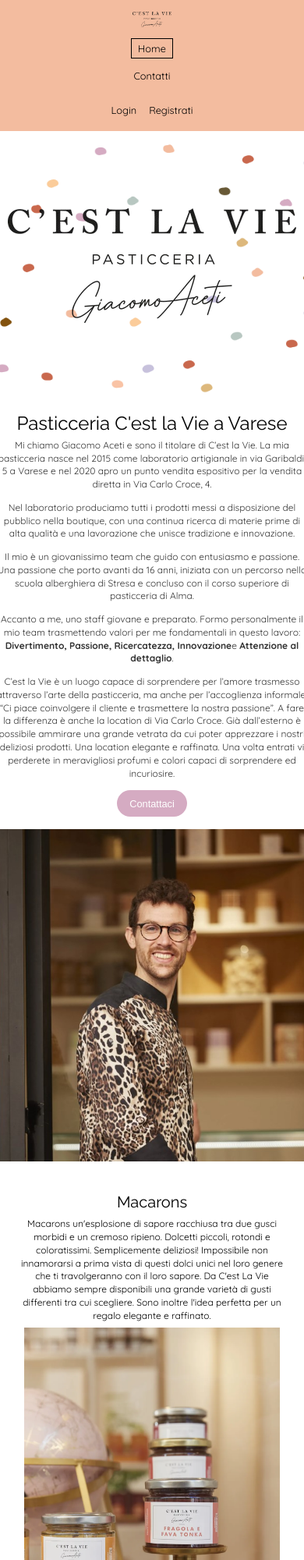
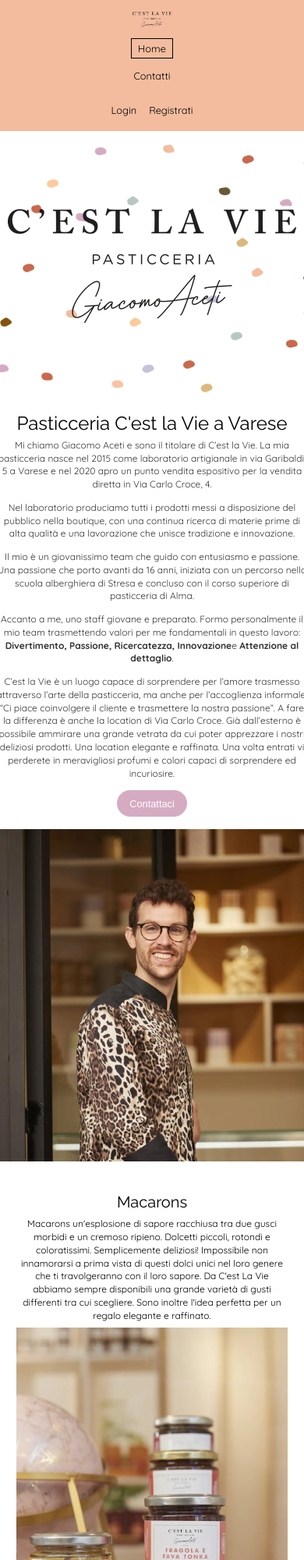
Before and after one commit to RobyC0ding/PW4_Gruppo6_Frontend, a Next.js app in the folder cest_la_vie/: page / in a window 390 px wide. Shown: the top 2000 px of the page at 78% size. Built offline with nearby package versions, Linux system fonts and the light colour scheme.

Commit message:
altro responsive

```diff
--- a/cest_la_vie/components/homeProducts.module.css
+++ b/cest_la_vie/components/homeProducts.module.css
@@ -193,6 +193,11 @@
         height: 250px;;
     }
 
+    .cImageWrapper{
+        width: 363px;
+        height: 545;
+    }
+
     .h2, .tl {
         font-size: 20px;
     }
--- a/cest_la_vie/components/parallaxSectionContacts.module.css
+++ b/cest_la_vie/components/parallaxSectionContacts.module.css
@@ -22,6 +22,7 @@
     bottom: 0;
     filter: blur(0.5) brightness(0.9);
     z-index: -1;
+    background-color: rgba(0, 0, 0, 0.82) !important;
 }
 
 .informationTitle {
```
